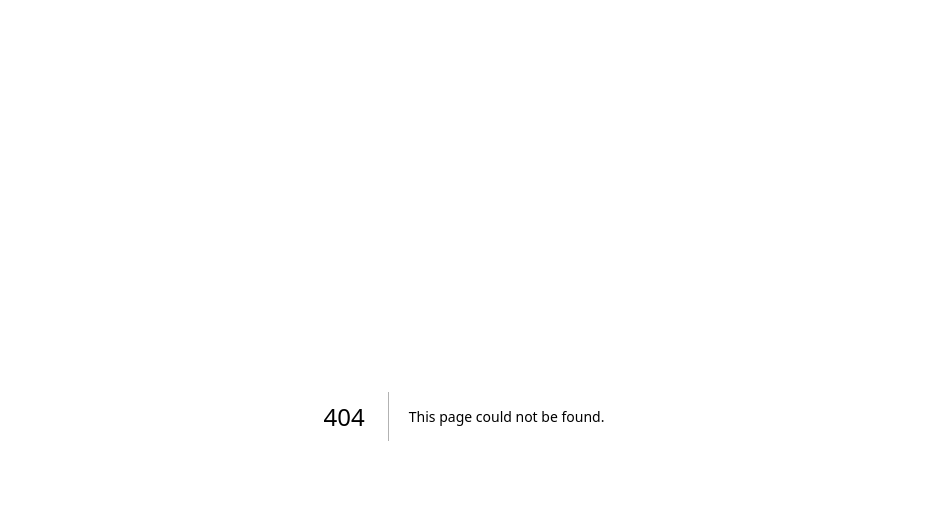
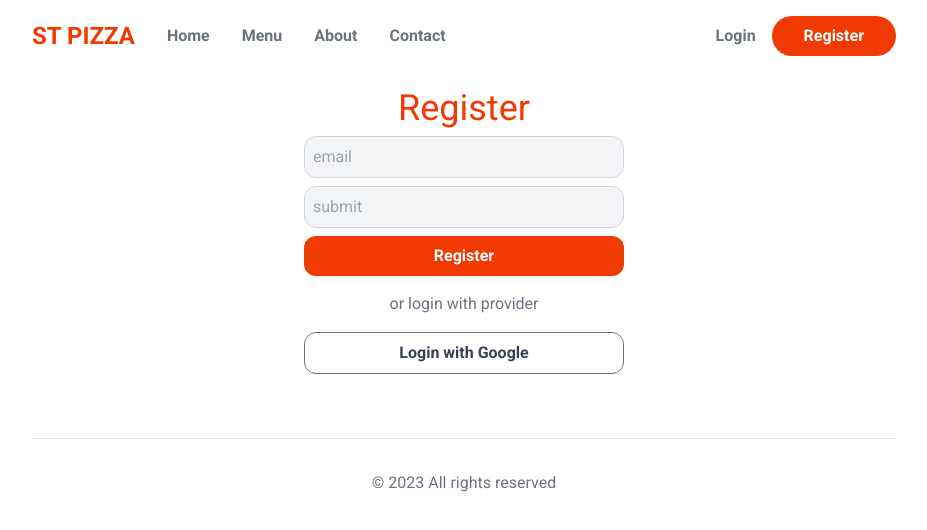
Before and after one commit to FelipeMDantas/FoodOrdering, a Next.js app: page /register in a window 1280 px wide. Before the commit this address had no page. Shown: the top 530 px of the page, without its empty margins (176-1103 px from the left). Built offline with nearby package versions, Linux system fonts and the light colour scheme.

Commit message:
Register page created.

```diff
--- a/src/app/globals.css
+++ b/src/app/globals.css
@@ -6,3 +6,19 @@
   @apply grid;
   grid-template-columns: 0.4fr 0.6fr;
 }
+
+input[type="email"],
+input[type="password"],
+input[type="text"] {
+  @apply block w-full my-2 rounded-xl;
+  @apply border p-2 border-gray-300 bg-gray-100;
+}
+
+button {
+  @apply block w-full text-gray-700 font-semibold;
+  @apply border border-gray-500 rounded-xl px-6 py-2
+}
+
+button[type="submit"] {
+  @apply border-0 bg-primary text-white
+}
--- a/src/app/layout.js
+++ b/src/app/layout.js
@@ -1,5 +1,6 @@
 import { Roboto } from "next/font/google";
 import "./globals.css";
+import Header from "@/components/layout/Header";
 
 const roboto = Roboto({ subsets: ["latin"], weight: ["400", "500", "700"] });
 
@@ -12,7 +13,13 @@
   return (
     <html lang="en">
       <body className={roboto.className}>
-        <main className="max-w-4xl mx-auto p-4">{children}</main>
+        <main className="max-w-4xl mx-auto p-4">
+          <Header />
+          {children}
+          <footer className="border-t p-8 text-center text-gray-500 mt-16">
+            &copy; 2023 All rights reserved
+          </footer>
+        </main>
       </body>
     </html>
   );
--- a/src/app/page.js
+++ b/src/app/page.js
@@ -1,4 +1,3 @@
-import Header from "@/components/layout/Header";
 import Hero from "@/components/layout/Hero";
 import HomeMenu from "@/components/layout/HomeMenu";
 import SectionHeaders from "@/components/layout/SectionHeaders";
@@ -6,7 +5,6 @@
 export default function Home() {
   return (
     <>
-      <Header />
       <Hero />
       <HomeMenu />
       <section className="text-center my-16">
@@ -38,9 +36,6 @@
           </a>
         </div>
       </section>
-      <footer className="border-t p-8 text-center text-gray-500 mt-16">
-        &copy; 2023 All rights reserved
-      </footer>
     </>
   );
 }
--- /dev/null
+++ b/src/app/register/page.js
@@ -0,0 +1,18 @@
+const RegisterPage = () => {
+  return (
+    <section className="mt-8">
+      <h1 className="text-center text-primary text-4xl">Register</h1>
+      <form className="block max-w-xs mx-auto">
+        <input type="email" placeholder="email" />
+        <input type="password" placeholder="submit" />
+        <button type="submit">Register</button>
+        <div className="my-4 text-center text-gray-500">
+          or login with provider
+        </div>
+        <button>Login with Google</button>
+      </form>
+    </section>
+  );
+};
+
+export default RegisterPage;
--- a/src/components/layout/Header.js
+++ b/src/components/layout/Header.js
@@ -4,17 +4,20 @@
   return (
     <header className="flex items-center justify-between">
       <nav className="flex gap-8 items-center text-gray-500 font-semibold">
-        <Link href="" className="text-primary font-semibold text-2xl">
+        <Link href="/" className="text-primary font-semibold text-2xl">
           ST PIZZA
         </Link>
-        <Link href="">Home</Link>
+        <Link href="/">Home</Link>
         <Link href="">Menu</Link>
         <Link href="">About</Link>
         <Link href="">Contact</Link>
       </nav>
       <nav className="flex items-center gap-4 text-gray-500 font-semibold">
-        <Link href="">Login</Link>
-        <Link href="" className="bg-primary rounded-full text-white px-8 py-2">
+        <Link href="/login">Login</Link>
+        <Link
+          href="/register"
+          className="bg-primary rounded-full text-white px-8 py-2"
+        >
           Register
         </Link>
       </nav>
```
